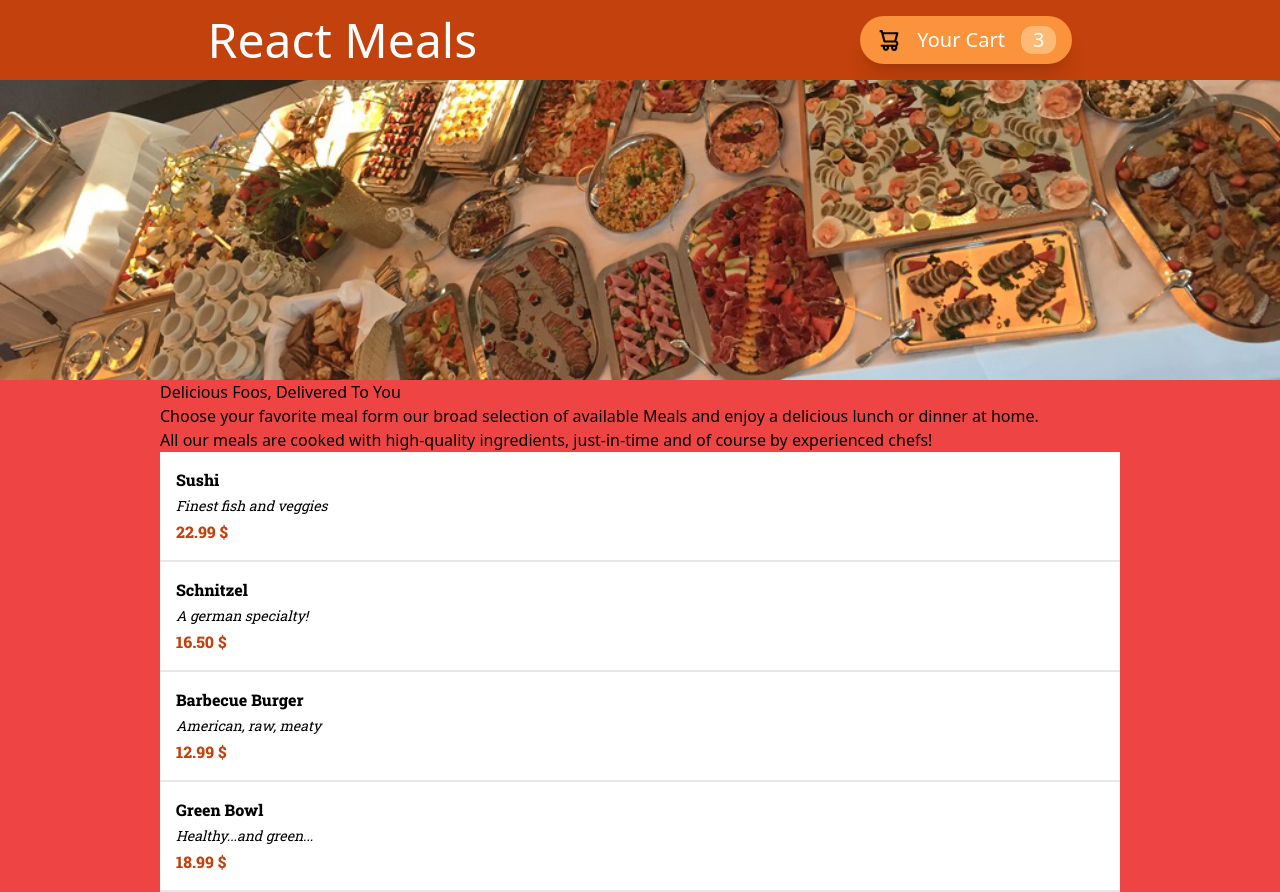
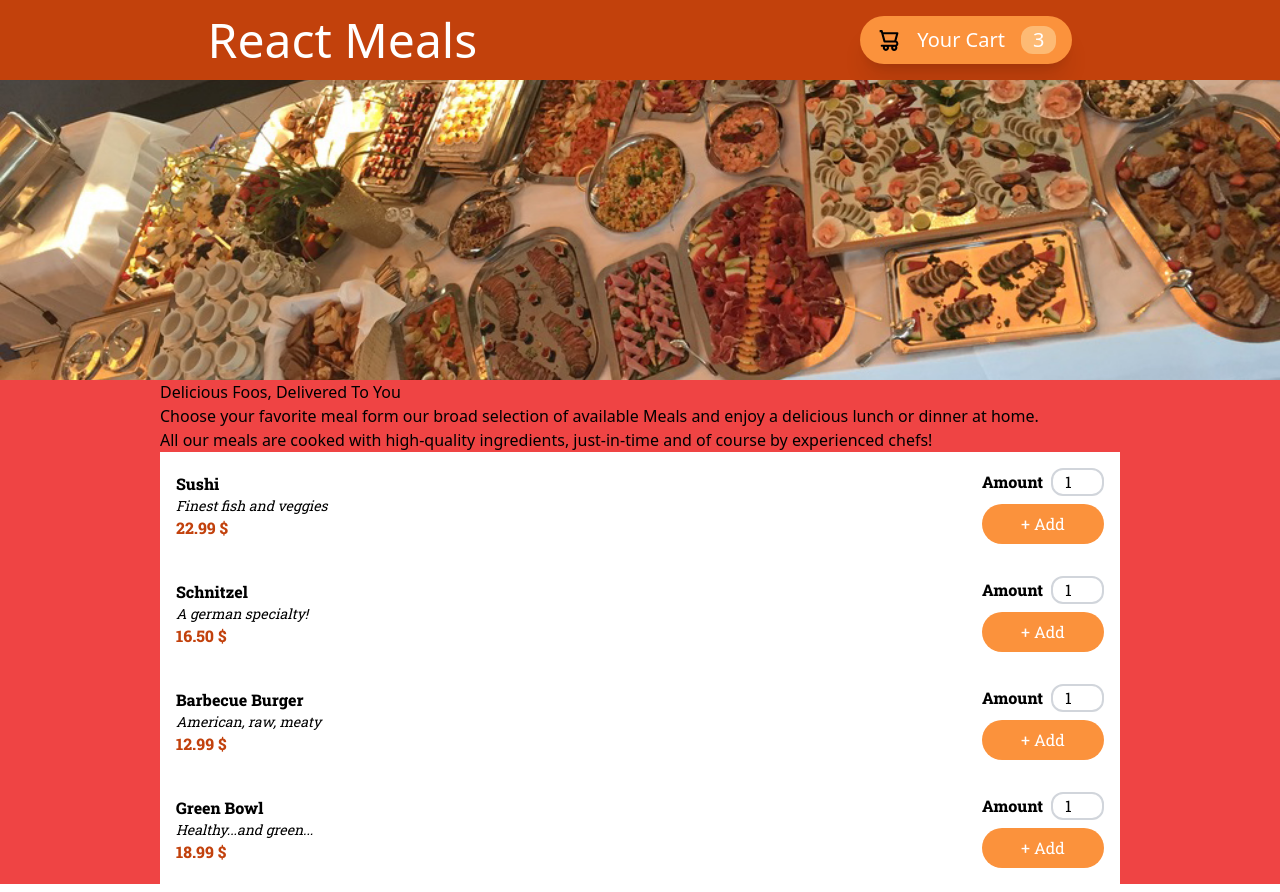
Before and after one commit to zrvnarmarin/Foodify-App, a React (Vite) app in the folder test-react/: page / in a window 1280 px wide. Built offline with nearby package versions, Linux system fonts and the light colour scheme.

Commit message:
form finished

```diff
--- a/test-react/src/components/Meals/AvailableMeals.jsx
+++ b/test-react/src/components/Meals/AvailableMeals.jsx
@@ -7,7 +7,7 @@ const AvailableMeals = () => {
   return (
     <div>
         {meals.map(meal => {
-        return <ul key={meal.id} className='flex flex-col border-b-2 bg-white p-4'>
+        return <ul key={meal.id} className='flex flex-col bg-white p-4'>
             <Meal
                 id={meal.id}
                 name={meal.name}
--- a/test-react/src/components/Meals/Meal.jsx
+++ b/test-react/src/components/Meals/Meal.jsx
@@ -1,11 +1,17 @@
 import React from 'react'
+import MealForm from './MealForm'
 
 const Meal = ({ id, name, description, price }) => {
   return (
-    <li className='font-robotoSlab flex flex-col gap-1'>
-        <h3 className='font-semibold'>{name}</h3>
-        <div className='italic text-sm'>{description}</div>
-        <div className='font-semibold text-orange-700'>{price.toFixed(2)} $</div>
+    <li className='font-robotoSlab flex flex-row justify-between items-center gap-1'>
+        <div>
+            <h3 className='font-semibold'>{name}</h3>
+            <div className='italic text-sm'>{description}</div>
+            <div className='font-semibold text-orange-700'>{price.toFixed(2)} $</div>
+        </div>
+        <div>
+            <MealForm />
+        </div>
     </li>
   )
 }
--- /dev/null
+++ b/test-react/src/components/Meals/MealForm.jsx
@@ -0,0 +1,22 @@
+import React from 'react'
+import Input from '../UI/Input'
+
+const MealForm = (props) => {
+  return (
+    <form className='flex flex-col'>
+        <Input
+        label="Amount"
+        input={{
+            id: 'amount',
+            type: 'number',
+            min: '1',
+            max: '5',
+            step: '1',
+            defaultValue: '1'
+        }} />
+        <button className='font-robotoSlab rounded-3xl bg-orange-400 text-white px-8 py-2'>+ Add</button>
+    </form>
+  )
+}
+
+export default MealForm
--- /dev/null
+++ b/test-react/src/components/UI/Input.jsx
@@ -0,0 +1,12 @@
+import React from 'react'
+
+const Input = (props) => {
+  return (
+    <div className='mb-2'>
+        <label htmlFor={props.input.id} className='font-semibold'>{props.label}</label>
+        <input className='border-2 ml-2 pl-3 border-gray-300 rounded-xl' {...props.input} />
+    </div>
+  )
+}
+
+export default Input
```
